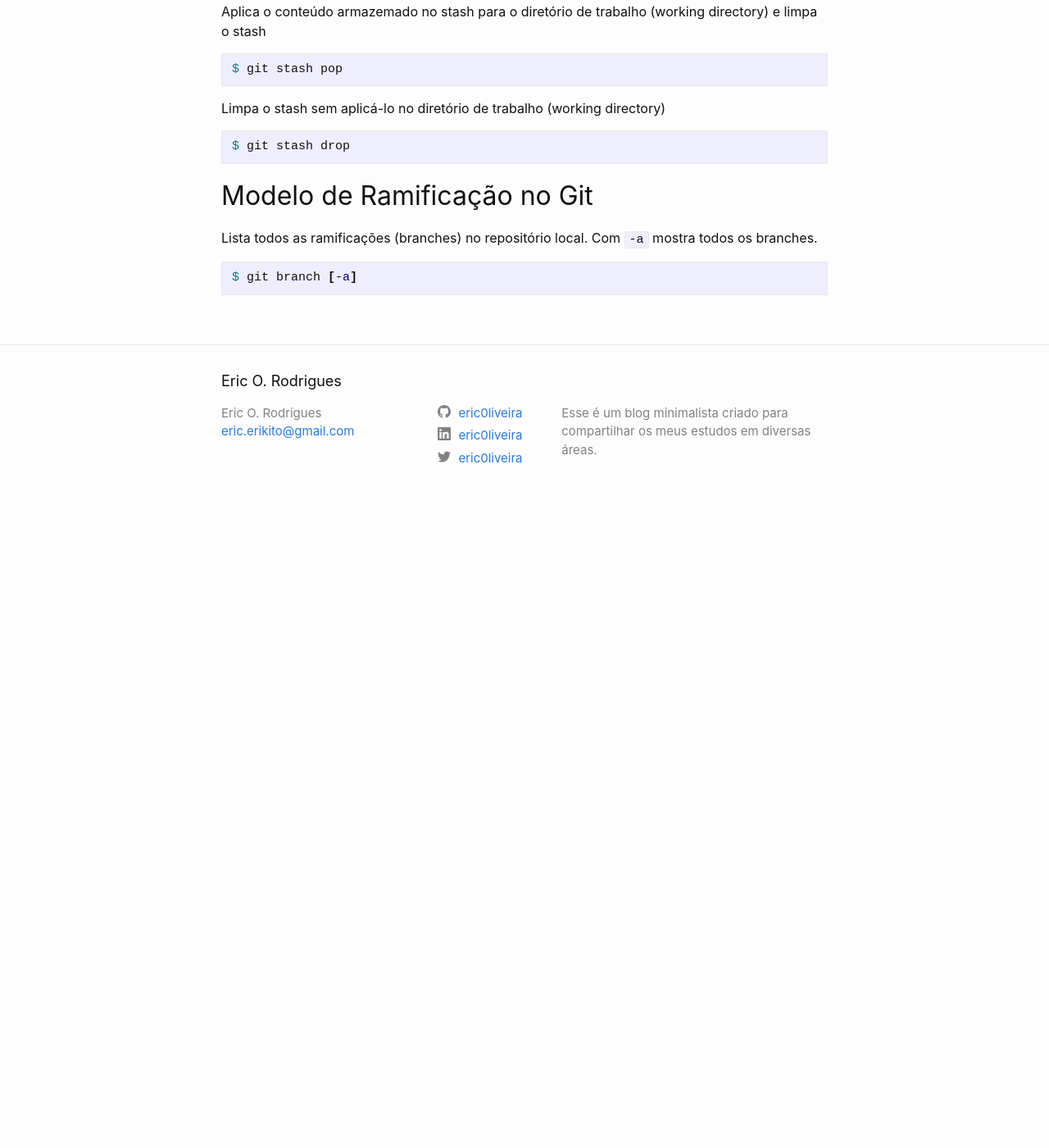
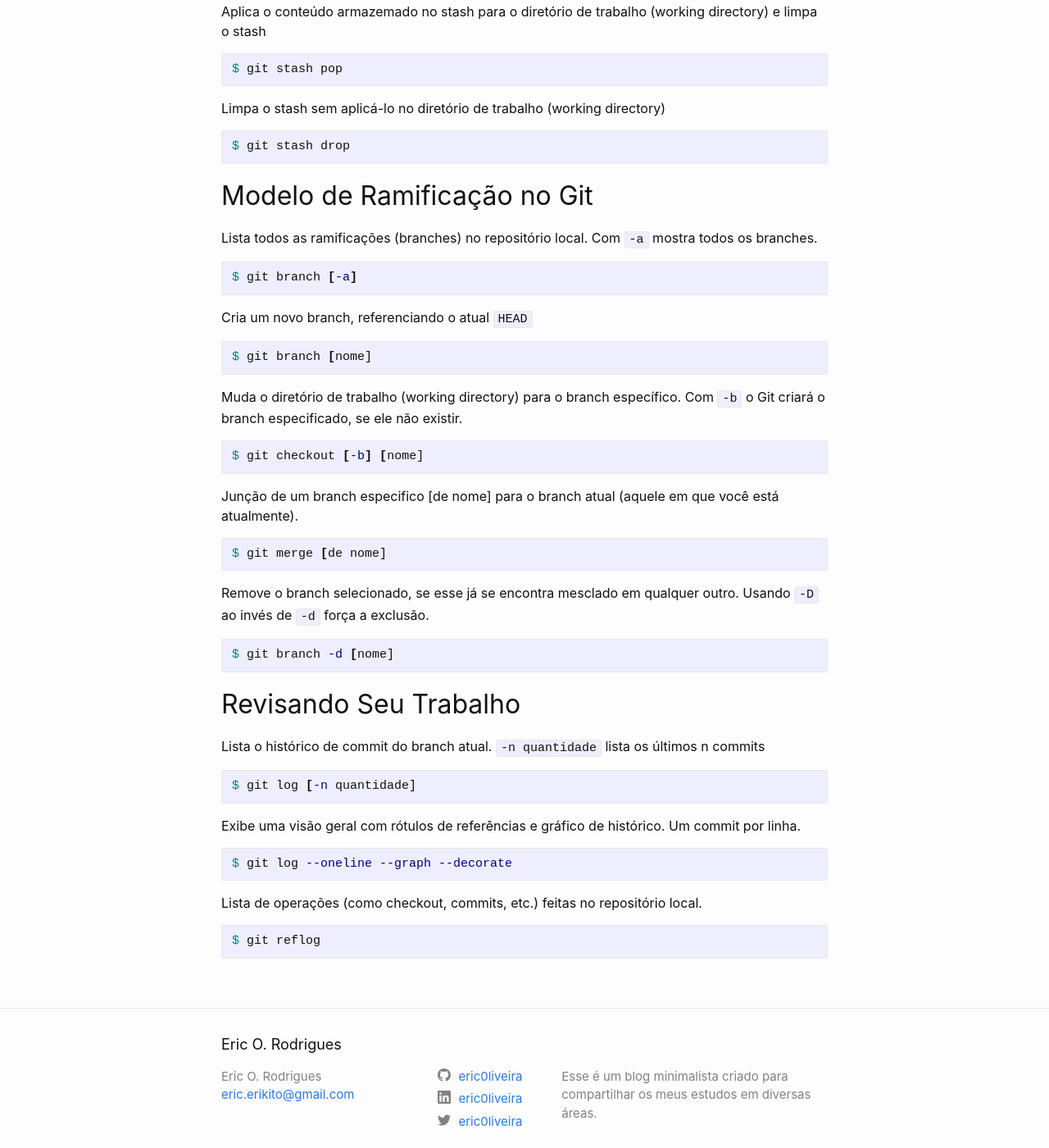
Before and after one commit to eric0liveira/eric0liveira.github.io, a Jekyll site: the page built from _posts/2018-06-26-git.markdown, in a window 1280 px wide and 1400 px high, scrolled down 2602 px. Shown: the whole window at 82% size. Built offline with Jekyll 4.4.1, drawn with Linux system fonts in a browser that asks for light colours; comment, search, counter and statistics services are not loaded; before the commit the page ends 3232 px from its top, so only the background shows below that; some of the changed text lies outside the part shown.

Commit message:
atualizacao do dev git

````diff
--- a/_includes/minutes-to-read.html
+++ b/_includes/minutes-to-read.html
@@ -1,6 +1,6 @@
 {% assign words = content | number_of_words  %}
 {% if words < 360 %}
-    {% assign minutesText = '1 minute to read' %}
+    {% assign minutesText = '1 minuto para ler' %}
 {% else %}
-    {% assign minutesText = words | divided_by:180 | append: ' minutes to read' %}
+    {% assign minutesText = words | divided_by:180 | append: ' minutos para ler' %}
 {% endif %}
--- a/_posts/2018-06-26-git.markdown
+++ b/_posts/2018-06-26-git.markdown
@@ -145,3 +145,47 @@ Lista todos as ramificações (branches) no repositório local. Com `-a` mostra
 ```bash
 $ git branch [-a]
 ```
+
+Cria um novo branch, referenciando o atual `HEAD`
+
+```bash
+$ git branch [nome]
+```
+
+Muda o diretório de trabalho (working directory) para o branch específico. Com `-b` o Git criará o branch especificado, se ele não existir.
+
+```bash
+$ git checkout [-b] [nome]
+```
+
+Junção de um branch especifico [de nome] para o branch atual (aquele em que você está atualmente).
+
+```bash
+$ git merge [de nome]
+```
+
+Remove o branch selecionado, se esse já se encontra mesclado em qualquer outro. Usando `-D` ao invés de `-d` força a exclusão.
+
+```bash
+$ git branch -d [nome]
+```
+
+## Revisando Seu Trabalho
+
+Lista o histórico de commit do branch atual. `-n quantidade` lista os últimos n commits
+
+```bash
+$ git log [-n quantidade]
+```
+
+Exibe uma visão geral com rótulos de referências e gráfico de histórico. Um commit por linha.
+
+```bash
+$ git log --oneline --graph --decorate
+```
+
+Lista de operações (como checkout, commits, etc.) feitas no repositório local.
+
+```bash
+$ git reflog
+```
````
